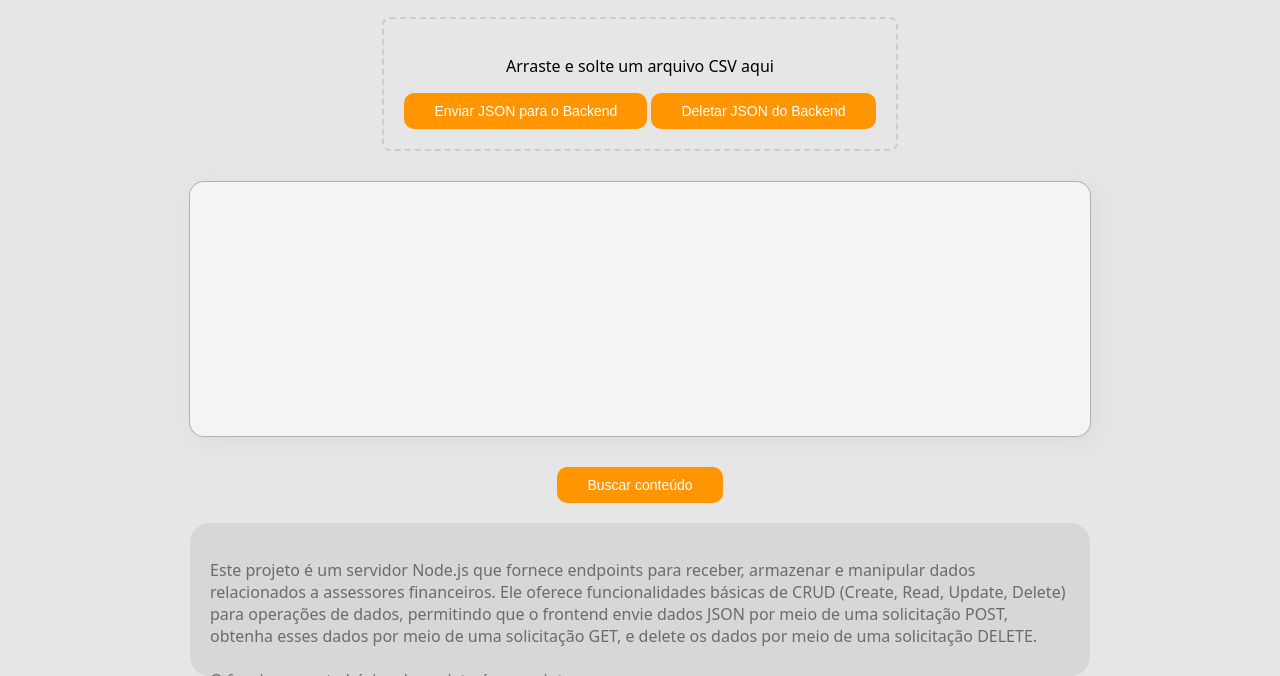
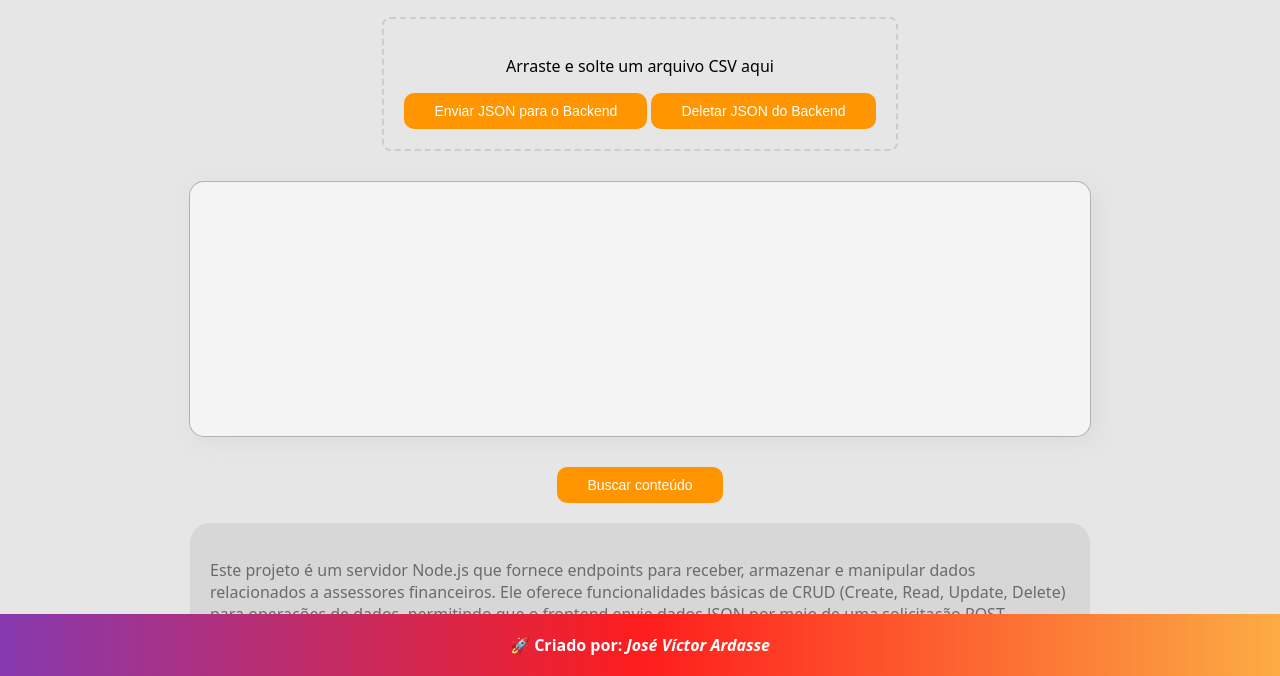
Before and after one commit to ardassejose/csv-xp, a website: page index.html in a window 1280 px wide. Shown: the part 124-800 px from the top of the page. Drawn offline with Linux system fonts and the light colour scheme.

Commit message:
style: new UI

```diff
--- a/css/style.css
+++ b/css/style.css
@@ -1,5 +1,4 @@
 body {
-  font-family: Arial, sans-serif;
   background: #e6e6e6;
   display: flex;
   flex-direction: column;
@@ -10,6 +9,8 @@ body {
   scroll-behavior: smooth;
   font-family: system-ui, -apple-system, BlinkMacSystemFont, 'Segoe UI', Roboto, Oxygen, Ubuntu, Cantarell, 'Open Sans', 'Helvetica Neue', sans-serif;
   padding: 0 20px;
+  -webkit-font-smoothing: antialiased;
+  -moz-osx-font-smoothing: grayscale;
 }
 
 h1 {
@@ -85,3 +86,16 @@ button:hover {
   color: #6b6b6b;
   padding: 20px;
 }
+
+footer {
+  width: 100%;
+  padding: 20px;
+  color: #fff;
+  font-weight: bold;
+  background: rgb(131, 58, 180);
+  background: linear-gradient(90deg, rgba(131, 58, 180, 1) 0%, rgba(253, 29, 29, 1) 50%, rgba(252, 176, 69, 1) 100%);
+  margin-top: 50px;
+  text-align: center;
+  position: absolute;
+  bottom: 0;
+}
--- a/index.html
+++ b/index.html
@@ -4,7 +4,7 @@
 <head>
   <meta charset="UTF-8">
   <meta name="viewport" content="width=device-width, initial-scale=1.0">
-  <title>XLSX to JSON Converter</title>
+  <title>CSV to JSON Conversor</title>
   <link rel="stylesheet" href="css/style.css">
   <link rel="shortcut icon" href="utils/api.png" type="image/x-icon">
 </head>
@@ -57,6 +57,9 @@
       expandido e integrado com um frontend correspondente para criar uma aplicação completa de gerenciamento de assessores.
     </p>
   </div>
+  <footer>
+    🚀 Criado por: <i>José Víctor Ardasse</i>
+  </footer>
   <script src="script/index.js"></script>
   <script src="https://cdnjs.cloudflare.com/ajax/libs/xlsx/0.17.0/xlsx.full.min.js"></script>
 
```
